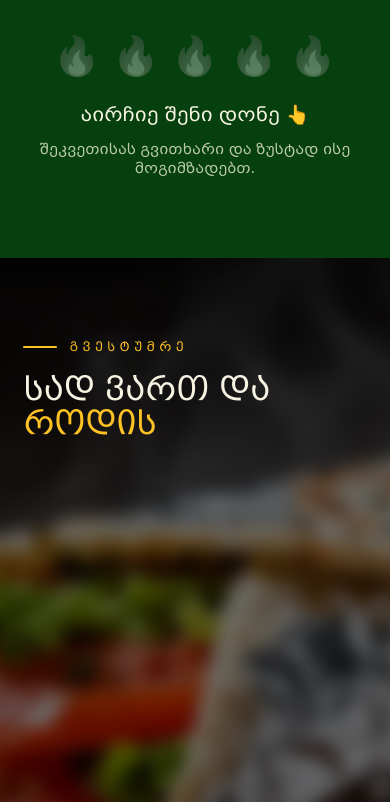
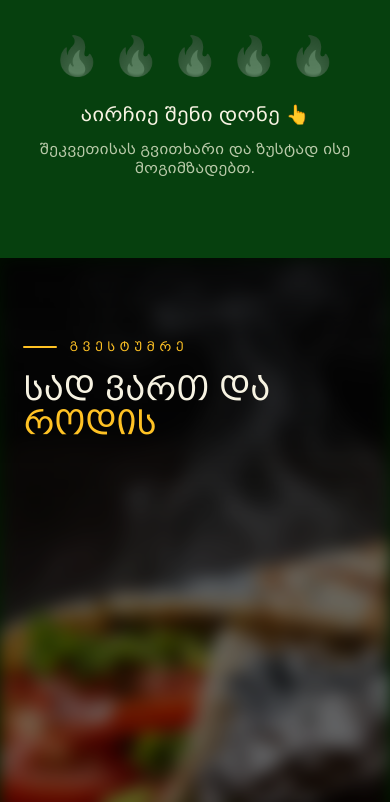
Before and after one commit to lexoleqso/maxshaurma, a plain HTML site: page index.html in a window 390 px wide. Shown: the part 6276-7078 px from the top of the page. Drawn offline with nearby package versions, Linux system fonts and the light colour scheme.

Commit message:
Fix mobile horizontal scroll and make section backgrounds resize-proof
The tilted marquee (rotate + scale) poked ~5px past the viewport and let
mobile browsers pan sideways; overflow-x:clip on html locks that.

Section bg images were stretched to section height (dark smear on tall
mobile sections) and their GSAP scroll drift went stale after window
resizes, leaving section bottoms flat green. Backgrounds are now
viewport-sized position:sticky images with no JS; body uses
overflow-x:clip instead of hidden because hidden silently disables
sticky descendants.

Co-Authored-By: Claude Fable 5 <noreply@anthropic.com>

```diff
--- a/css/style.css
+++ b/css/style.css
@@ -21,12 +21,14 @@
   --radius:22px;
 }
 *{margin:0;padding:0;box-sizing:border-box}
-html{scroll-behavior:smooth}
+html{scroll-behavior:smooth;overflow-x:hidden;overflow-x:clip}
 body{
   background:var(--bg);
   color:var(--cream);
   font-family:'BPG Mrgvlovani',system-ui,sans-serif;
-  overflow-x:hidden;
+  /* clip, not hidden: hidden would make body a scroll container and break
+     the position:sticky section backgrounds */
+  overflow-x:clip;
   -webkit-font-smoothing:antialiased;
 }
 h1,h2,h3,h4,h5,h6{font-family:'BPG Mrgvlovani Caps','BPG Mrgvlovani',sans-serif}
@@ -254,12 +256,15 @@ section{padding:clamp(80px,10vw,140px) clamp(20px,6vw,80px);position:relative}
 .inner{max-width:1180px;margin:0 auto}
 
 /* ---------- blurred parallax section backgrounds ---------- */
-.section-bg{position:absolute;inset:0;overflow:hidden;pointer-events:none}
+/* Viewport-sized sticky image: stays pinned while the section scrolls over it.
+   No transforms/JS — a scripted drift went stale on window resize and left the
+   section bottom uncovered. overflow:clip, not hidden — hidden breaks sticky. */
+.section-bg{position:absolute;inset:0;overflow:clip;pointer-events:none}
 .section-bg img{
-  position:absolute;left:50%;top:50%;width:112%;height:134%;
-  object-fit:cover;transform:translate(-50%,-50%);
+  position:sticky;left:0;top:0;display:block;
+  width:100%;height:100vh;height:100svh;
+  object-fit:cover;
   filter:blur(9px) brightness(.85) saturate(1.1);
-  will-change:transform;
 }
 .section-bg::after{
   content:"";position:absolute;inset:0;
--- a/js/main.js
+++ b/js/main.js
@@ -80,15 +80,6 @@ if(!reduced){
   const half = track.scrollWidth/2;
   gsap.to(track,{x:-half,duration:26,ease:'none',repeat:-1,
     modifiers:{x:x=>`${parseFloat(x)%half}px`}});
-}
-
-/* ---- blurred section backgrounds drift on scroll ---- */
-if(!reduced){
-  gsap.utils.toArray('.section-bg img').forEach(img=>{
-    gsap.fromTo(img,{yPercent:-58},{yPercent:-42,ease:'none',
-      scrollTrigger:{trigger:img.closest('section'),start:'top bottom',end:'bottom top',scrub:true}
-    });
-  });
 }
 
 /* ---- nav state ---- */
```
